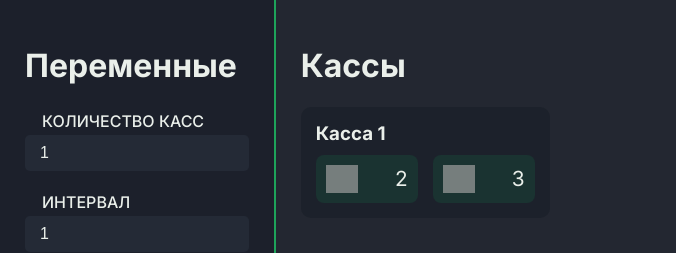
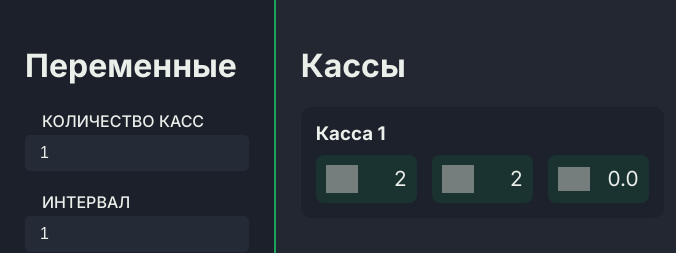
Before and after one commit to TheKoTech/queue-emulator, a React (Create React App) app: page / in a window 1280 px wide. Shown: the top 253 px of the page, without its empty margins (0-676 px from the left). Built offline with nearby package versions, Linux system fonts and the light colour scheme.

Commit message:
added average calculation added highlighting

```diff
--- a/src/components/Cashier.jsx
+++ b/src/components/Cashier.jsx
@@ -2,27 +2,42 @@ import React from 'react'
 import PropTypes from 'prop-types'
 import { useState } from 'react'
 import { useEffect } from 'react'
-
+import CashierParam from './CashierParam'
 
 
 function Cashier(props) {
 
-	const [timeToServe, setTimeToServe] = useState(
-		Math.floor(Math.random() * (props.maxTime - props.minTime)) + props.minTime
-	)
+	const randInt = (max) => Math.floor(Math.random() * max)
+
+	const timeToServe = randInt(props.maxTime - props.minTime + 1) + props.minTime
+	const [state, setState] = useState({
+		timeToServe: timeToServe,
+		curTimeToServe: timeToServe,
+		amountServed: 0,
+		avgTime: 0
+	})
 	useEffect(() => {
-		setTimeToServe(Math.floor(Math.random() * (props.maxTime - props.minTime)) + props.minTime)
 		if (props.paused) return
 		const timer = setInterval(() => {
-			setTimeToServe((prevTimeToServe) => {
-				if (prevTimeToServe === 0) {
+			setState(prevState => {
+				if (prevState.timeToServe === 0) {
+					const newAvgTime = (prevState.avgTime * prevState.amountServed + prevState.curTimeToServe) / (prevState.amountServed + 1)
+					const newTimeToServe = randInt(props.maxTime - props.minTime + 1) + props.minTime
 					props.onServed(props.id)
-					return Math.floor(Math.random() * (props.maxTime - props.minTime)) + props.minTime
+					return {
+						...prevState,
+						timeToServe: newTimeToServe,
+						avgTime: newAvgTime,
+						amountServed: prevState.amountServed + 1,
+						curTimeToServe: newTimeToServe
+					}
 				} else {
-					return prevTimeToServe - 1
+					return {
+						...prevState,
+						timeToServe: prevState.timeToServe - 1
+					}
 				}
-			}
-			)
+			})
 		}, 1000)
 
 		return () => {
@@ -31,22 +46,30 @@ function Cashier(props) {
 
 	}, [props.minTime, props.maxTime, props.paused])
 
+	const bgColor = props.stress > 0.5
+		? `rgba(255, 0, 0, ${props.stress / 6})`
+		: `rgba(0, 255, 50, ${(0.5 - props.stress) / 6})`
+
+
 	return (
-		<div className="cashier">
+		<div
+			className="cashier"
+			style={{ background: bgColor }}
+		>
 			<h3>{props.title}</h3>
-			<div className="param_list">
-				<div className="param_box">
-					<span className="queue_icon" />
-					<span className="param_label">
-						{props.numOfCustomers}
-					</span>
-				</div>
-				<div className="param_box">
-					<span className="time_icon" />
-					<span className="param_label">
-						{timeToServe}
-					</span>
-				</div>
+			<div className='param_list'>
+				<CashierParam
+					value={props.numOfCustomers}
+					iconClass={'queue_icon'}
+				/>
+				<CashierParam
+					value={state.timeToServe}
+					iconClass={'time_icon'}
+				/>
+				<CashierParam
+					value={state.avgTime.toFixed(1)}
+					iconClass={'avg_icon'}
+				/>
 			</div>
 		</div>
 	)
--- a/src/components/CashierList.jsx
+++ b/src/components/CashierList.jsx
@@ -42,6 +42,8 @@ function CashierList(props) {
 	const [cashierList, setCashierList] = useState()
 	useEffect(() => {
 		const cashierKeys = Array.from({ length: props.numOfCashiers }, (_, i) => i)
+		const maxQueue = Math.max(...queueLengths)
+		const minQueue = Math.min(...queueLengths)
 		setCashierList(
 			cashierKeys.map((val) =>
 				<Cashier
@@ -53,6 +55,7 @@ function CashierList(props) {
 					minTime={props.minServeTime}
 					maxTime={props.maxServeTime}
 					onServed={onCashierServed}
+					stress={(queueLengths[val] - minQueue) / (maxQueue - minQueue)}
 				/>
 			)
 		)
--- a/src/components/CashierPanel.jsx
+++ b/src/components/CashierPanel.jsx
@@ -1,16 +1,14 @@
-import React, { Component } from 'react'
 import CashierList from './CashierList'
+import React from 'react'
 
 
-export default class CashierPanel extends Component {
-	render() {
+export default function CashierPanel(props) {
 	return (
 		<div className='cashiers_panel'>
 			<h1>
 				Кассы
 			</h1>
-				<CashierList {...this.props} />
+			<CashierList {...props} />
 		</div>
 	)
 }
-}
--- /dev/null
+++ b/src/components/CashierParam.jsx
@@ -0,0 +1,12 @@
+import React from 'react'
+
+export default function CashierParam(props) {
+	return (
+		<div className="param_box">
+			<span className={props.iconClass} />
+			<span className="param_label">
+				{props.value}
+			</span>
+		</div>
+	)
+}
--- a/src/style.css
+++ b/src/style.css
@@ -110,6 +110,7 @@ body {
 
 .cashier .param_list {
 	display: flex;
+	flex-direction: row;
 	column-gap: 15px;
 }
 
@@ -117,7 +118,6 @@ body {
 	display: flex;
 	font-size: 1.3em;
 	align-items: stretch;
-	/* height: 32px; */
 	padding: 10px;
 	border-radius: 8px;
 	background: rgba(11, 206, 99, 0.1);
@@ -148,8 +148,15 @@ body {
 	content: url('https://api.iconify.design/subway/time-2.svg?color=white');
 }
 
+.avg_icon {
+	opacity: 0.7;
+	width: 32px;
+	align-self: center;
+	content: url('https://api.iconify.design/ant-design/vertical-align-middle-outlined.svg?color=white');
+}
+
 .param_label {
-	width: 50px;
+	width: 49px;
 	background: none;
 	font-size: inherit;
 	color: var(--text-normal);
```
Lines whose indentation alone changed are shown as unchanged.
